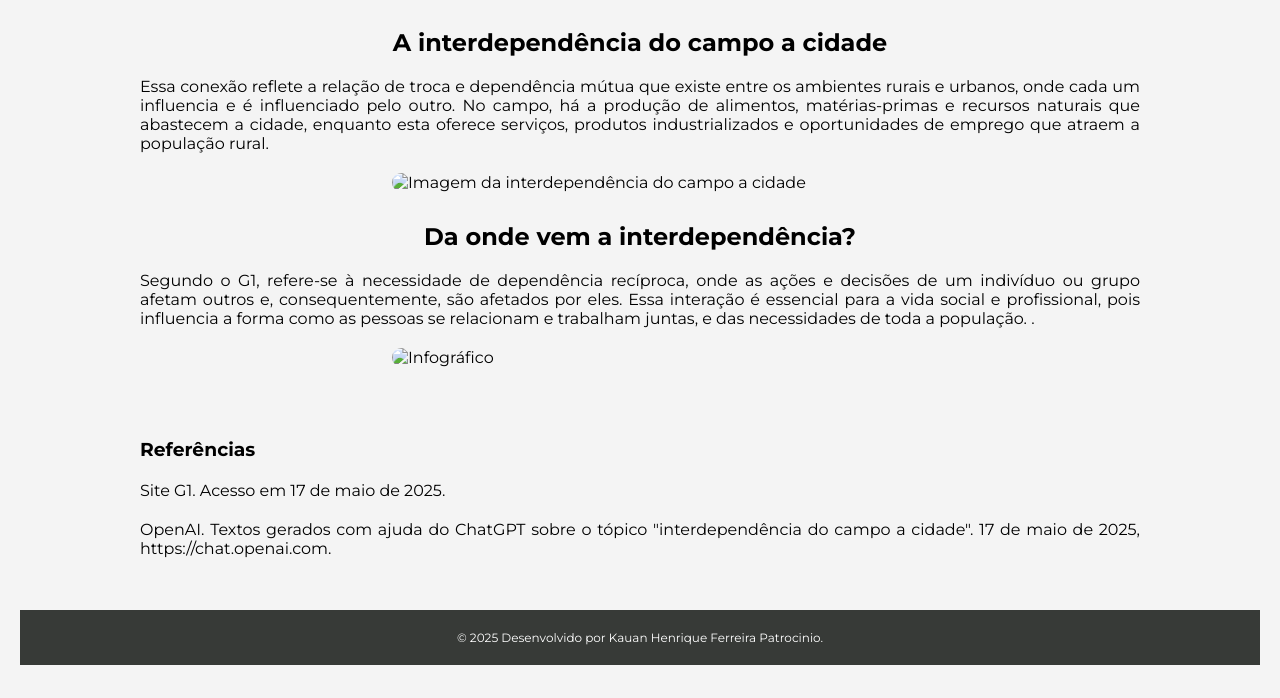
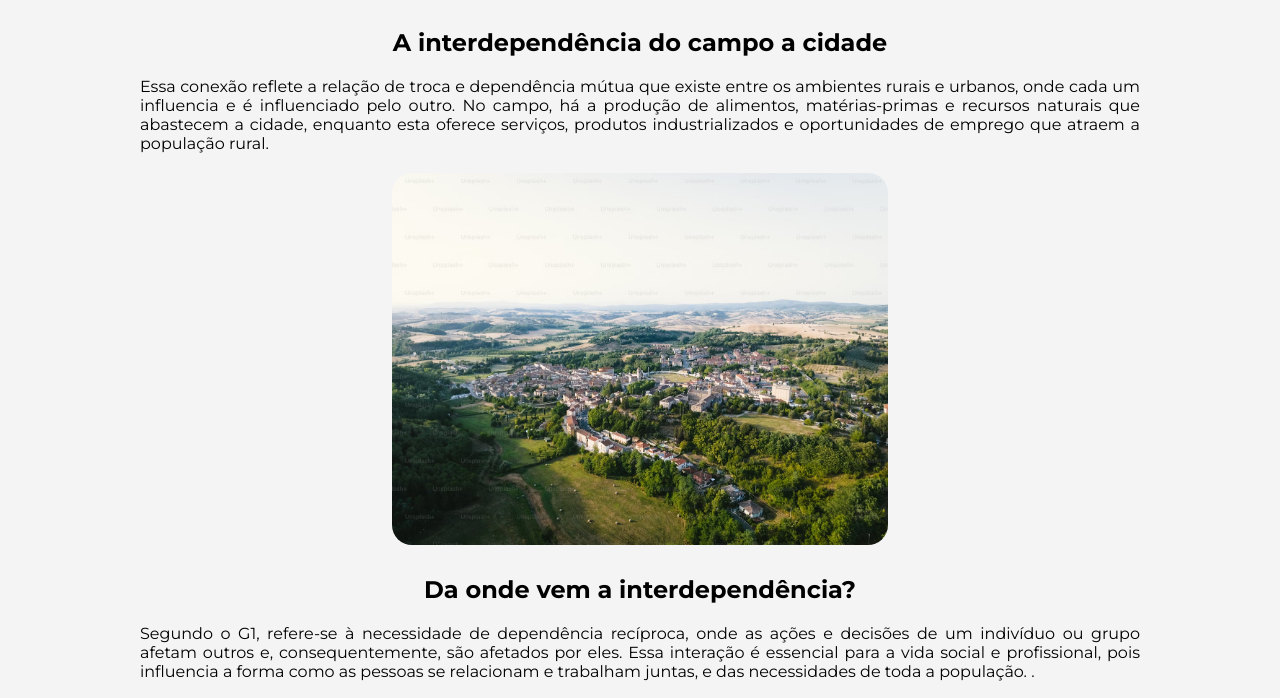
Before and after one commit to kauanpatrocinio/agrinho-2025, a plain HTML site: page index.html in a window 1280 px wide. Shown: the part 101-799 px from the top of the page. Drawn offline with Linux system fonts and the light colour scheme; a web font is replaced by a local one.

Commit message:
Add files via upload

```diff
--- a/index.html
+++ b/index.html
@@ -19,7 +19,7 @@
             e urbanos, onde cada um influencia e é influenciado pelo outro. No campo, há a produção de alimentos,
              matérias-primas e recursos naturais que abastecem a cidade, enquanto esta oferece serviços,
             produtos industrializados e oportunidades de emprego que atraem a população rural.</p>
-        <img src="img/" class="imagem-introducao" alt="Imagem da interdependência do campo a cidade"
+        <img src="img/premium_photo-1663946069854-24f3d7cf6b8a.avif" class="imagem-introducao" alt="Imagem da interdependência do campo a cidade"
             title="Imagem mostrando a interdepencia do campo a cidade. Fonte: Unsplash, 2025."
             srcset="">
     </section>
@@ -31,7 +31,7 @@
             pois influencia a forma como as pessoas se relacionam e trabalham juntas,
             e das necessidades de toda a população.
             .</p>
-        <img src="img" class="infografico" alt="Infográfico"
+        <img src="img/premium_photo-1663945116989-c992ad6c0490.avif" class="infografico" alt="Infográfico"
             title="Infográfico monstrando a importância da interdepencia para o Brasil. Fonte: G1, 2020."
             srcset="">
     </section>
```
